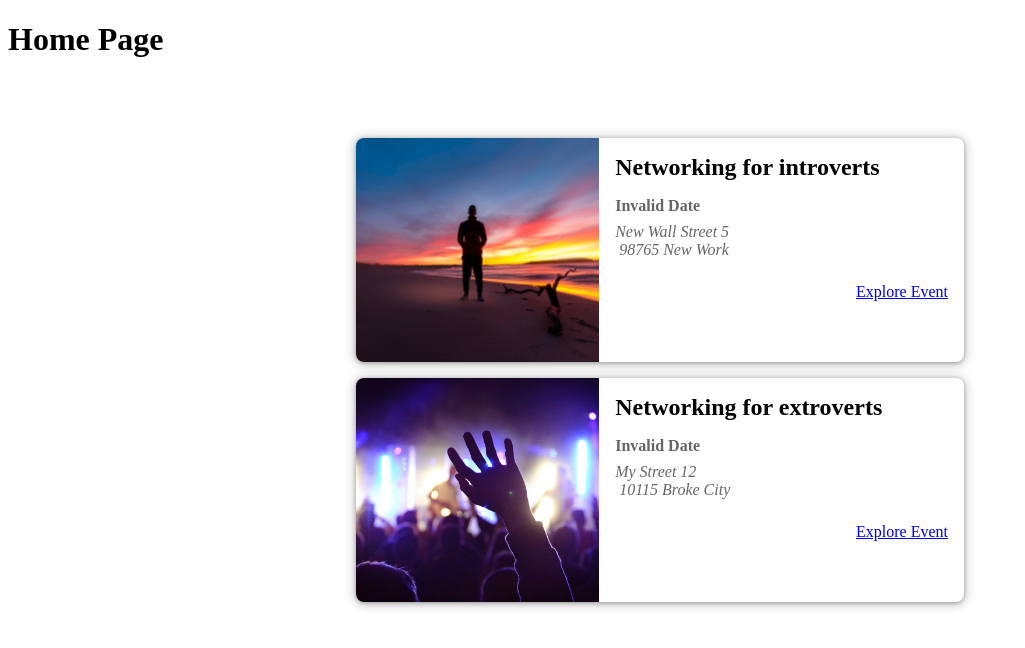
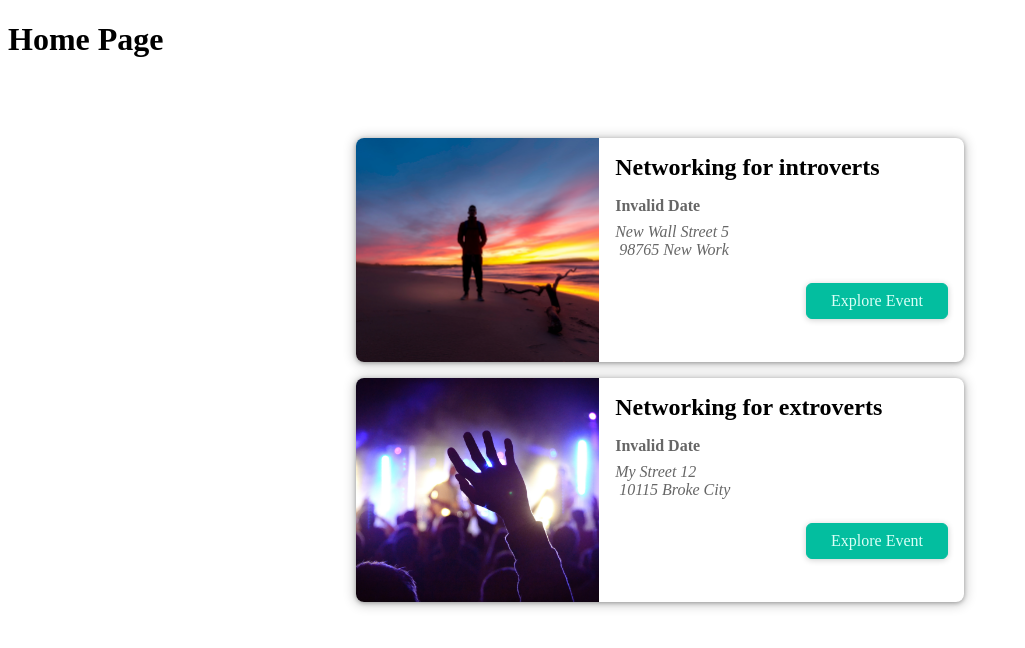
Before and after one commit to emdadul-islam439/nextjs-events-practice-project, a Next.js app: page / in a window 1280 px wide. Shown: the top 648 px of the page, without its empty margins (0-1025 px from the left). Built offline with nearby package versions, Linux system fonts and the light colour scheme.

Commit message:
started ch-04 vid-08-> added styling to te 'explore event' link and named it as button

```diff
--- a/components/events/event-item.js
+++ b/components/events/event-item.js
@@ -1,4 +1,5 @@
 import Link from "next/link";
+import Button from "../ui/button";
 
 import classes from "./event-item.module.css";
 
@@ -26,7 +27,7 @@
           </div>
         </div>
         <div className={classes.actions}>
-          <Link href={exploreLink}>Explore Event</Link>
+          <Button link={exploreLink}>Explore Event</Button>
         </div>
       </div>
     </li>
--- /dev/null
+++ b/components/ui/button.js
@@ -0,0 +1,13 @@
+import Link from "next/link";
+
+import classes from "./button.module.css";
+
+function Button(props) {
+  return (
+    <Link href={props.link} legacyBehavior>
+      <a className={classes.btn}>{props.children}</a>
+    </Link>
+  );
+}
+
+export default Button;
--- a/pages/events/index.js
+++ b/pages/events/index.js
@@ -1,5 +1,5 @@
 import EventList from "../../components/events/event-list";
-import { getAllEvents, getFeaturedEvents } from "../../data/dummy-data";
+import { getAllEvents } from "../../data/dummy-data";
 // import dummy_events from "../../data/dummy_data";
 
 function EventsPage() {
```
Also changed, not shown: components/ui/button.module.css (renamed from components/events/button.module.css).
